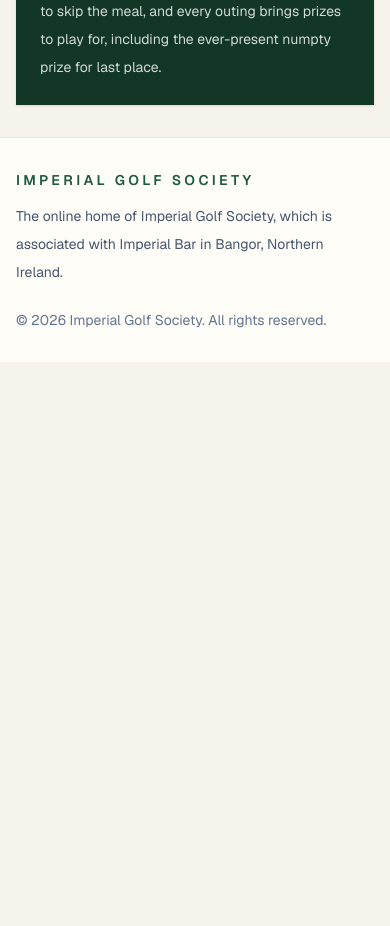
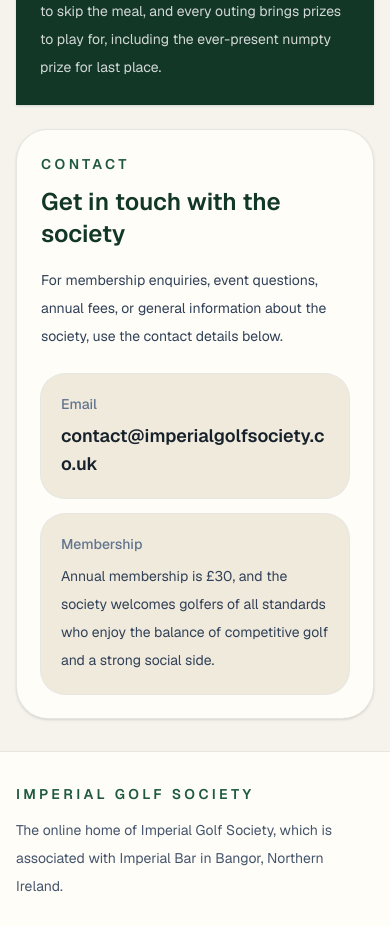
Before and after one commit to scott2dev/imperial-golf-society, a Next.js app: page /about in a window 390 px wide. Shown: the part 1120-2046 px from the top of the page. Before the commit the page ends 1482 px from the top, so only its background shows below. Built offline with nearby package versions, Linux system fonts and the light colour scheme; no server answers; the database is empty.

Commit message:
Results linked to fixtures

```diff
--- a/src/app/about/page.tsx
+++ b/src/app/about/page.tsx
@@ -76,6 +76,41 @@ export default async function AboutPage() {
           </p>
         </div>
       </section>
+
+      <section id="contact" className="mx-auto mt-6 max-w-6xl px-4 sm:mt-8 sm:px-6">
+        <div className="rounded-[2rem] border border-[var(--border)] bg-[var(--surface)] p-6 shadow-sm sm:p-8">
+          <p className="text-sm font-semibold uppercase tracking-[0.24em] text-[var(--brand)]">
+            Contact
+          </p>
+          <h2 className="mt-3 text-2xl font-semibold text-[var(--brand-dark)] sm:text-3xl">
+            Get in touch with the society
+          </h2>
+          <p className="mt-4 max-w-2xl text-sm leading-7 text-slate-700 sm:text-base">
+            For membership enquiries, event questions, annual fees, or general
+            information about the society, use the contact details below.
+          </p>
+
+          <div className="mt-6 grid gap-4 sm:grid-cols-2">
+            <div className="min-w-0 rounded-[1.5rem] bg-[var(--surface-strong)] p-5 ring-1 ring-[var(--border)]">
+              <p className="text-sm font-medium text-slate-500">Email</p>
+              <a
+                href="mailto:contact@imperialgolfsociety.co.uk"
+                className="mt-2 block break-all text-lg font-semibold text-[var(--brand-dark)]"
+              >
+                contact@imperialgolfsociety.co.uk
+              </a>
+            </div>
+            <div className="min-w-0 rounded-[1.5rem] bg-[var(--surface-strong)] p-5 ring-1 ring-[var(--border)]">
+              <p className="text-sm font-medium text-slate-500">Membership</p>
+              <p className="mt-2 text-sm leading-7 text-slate-700">
+                Annual membership is {"\u00A3"}30, and the society welcomes golfers
+                of all standards who enjoy the balance of competitive golf and a
+                strong social side.
+              </p>
+            </div>
+          </div>
+        </div>
+      </section>
     </main>
   );
 }
--- a/src/app/contact/page.tsx
+++ b/src/app/contact/page.tsx
@@ -1,49 +1,5 @@
-import type { Metadata } from "next";
-
-export const metadata: Metadata = {
-  title: "Contact",
-  description: "Contact information for Imperial Golf Society.",
-};
+import { redirect } from "next/navigation";
 
 export default function ContactPage() {
-  return (
-    <main className="pb-8 sm:pb-12">
-      <section className="bg-[var(--brand-dark)] px-4 py-8 text-stone-50 sm:px-6 sm:py-10">
-        <div className="mx-auto max-w-6xl">
-          <p className="text-sm font-semibold uppercase tracking-[0.24em] text-amber-200/80">
-            Contact
-          </p>
-          <h1 className="mt-3 text-3xl font-semibold sm:text-4xl">
-            Get in touch with the society
-          </h1>
-          <p className="mt-4 max-w-2xl text-sm leading-7 text-stone-100/85 sm:text-base">
-            For membership enquiries, event questions, annual fees, or general
-            information about the society, use the contact details below.
-          </p>
-        </div>
-      </section>
-
-      <section className="mx-auto mt-6 max-w-6xl px-4 sm:mt-8 sm:px-6">
-        <div className="grid gap-4 sm:grid-cols-2">
-          <div className="min-w-0 rounded-[1.5rem] bg-[var(--surface-strong)] p-5 ring-1 ring-[var(--border)]">
-            <p className="text-sm font-medium text-slate-500">Email</p>
-            <a
-              href="mailto:secretary@imperialgolfsociety.co.uk"
-              className="mt-2 block break-all text-lg font-semibold text-[var(--brand-dark)]"
-            >
-              contact@imperialgolfsociety.co.uk
-            </a>
-          </div>
-          <div className="min-w-0 rounded-[1.5rem] bg-[var(--surface-strong)] p-5 ring-1 ring-[var(--border)]">
-            <p className="text-sm font-medium text-slate-500">Membership</p>
-            <p className="mt-2 text-sm leading-7 text-slate-700">
-              Annual membership is {"\u00A3"}30, and the society welcomes golfers
-              of all standards who enjoy the balance of competitive golf and a
-              strong social side.
-            </p>
-          </div>
-        </div>
-      </section>
-    </main>
-  );
+  redirect("/about#contact");
 }
--- a/src/app/fixtures/page.tsx
+++ b/src/app/fixtures/page.tsx
@@ -1,5 +1,6 @@
 import type { Metadata } from "next";
 import Image from "next/image";
+import Link from "next/link";
 import FixtureImageLink from "@/components/FixtureImageLink";
 import { fixtures as fixturePresentation } from "@/lib/fixtures-data";
 import { prisma } from "@/lib/prisma";
@@ -40,6 +41,7 @@ type FixtureOuting = {
   id: string;
   title: string;
   outingDate: Date;
+  resultsPublishedAt: Date | null;
   teeTime: string | null;
   imageSrc: string | null;
   imageAlt: string | null;
@@ -76,6 +78,7 @@ export default async function FixturesPage() {
       teeTime: outing.teeTime ?? "TBC",
       imageSrc: outing.imageSrc ?? presentation?.imageSrc ?? "/bangor.jpg",
       imageAlt: outing.imageAlt ?? presentation?.imageAlt ?? outing.course.name,
+      resultsPublishedAt: outing.resultsPublishedAt,
       mapsUrl: outing.course.mapsUrl ?? "#",
       sponsorName: outing.sponsorName ?? presentation?.sponsorName ?? "Sponsor TBC",
       sponsorUrl: outing.sponsorUrl ?? presentation?.sponsorUrl ?? "#",
@@ -160,6 +163,17 @@ export default async function FixturesPage() {
                   </p>
                 </div>
               </div>
+
+              {fixture.resultsPublishedAt ? (
+                <div className="mt-5">
+                  <Link
+                    href={`/results/${fixture.id}`}
+                    className="inline-flex min-h-10 items-center justify-center rounded-full border border-[var(--border)] bg-white/60 px-4 py-2 text-sm font-semibold text-[var(--brand-dark)] transition hover:bg-white"
+                  >
+                    View results
+                  </Link>
+                </div>
+              ) : null}
             </div>
             <div
               className={`border-t px-6 py-4 ${
--- a/src/components/SiteHeader.tsx
+++ b/src/components/SiteHeader.tsx
@@ -8,11 +8,13 @@ import { signOut, useSession } from "next-auth/react";
 import { navItems, siteName } from "@/lib/site-data";
 
 function isActive(pathname: string, href: string) {
-  if (href === "/") {
+  const normalizedHref = href.split("#")[0] || "/";
+
+  if (normalizedHref === "/") {
     return pathname === "/";
   }
 
-  return pathname === href || pathname.startsWith(`${href}/`);
+  return pathname === normalizedHref || pathname.startsWith(`${normalizedHref}/`);
 }
 
 export default function SiteHeader() {
--- a/src/lib/site-data.ts
+++ b/src/lib/site-data.ts
@@ -6,7 +6,6 @@ export const navItems = [
   { href: "/fixtures", label: "Fixtures" },
   { href: "/portal", label: "Portal" },
   { href: "/members", label: "Members" },
-  { href: "/results", label: "Results" },
   { href: "/about", label: "About" },
-  { href: "/contact", label: "Contact" },
+  { href: "/about#contact", label: "Contact" },
 ] as const;
```
